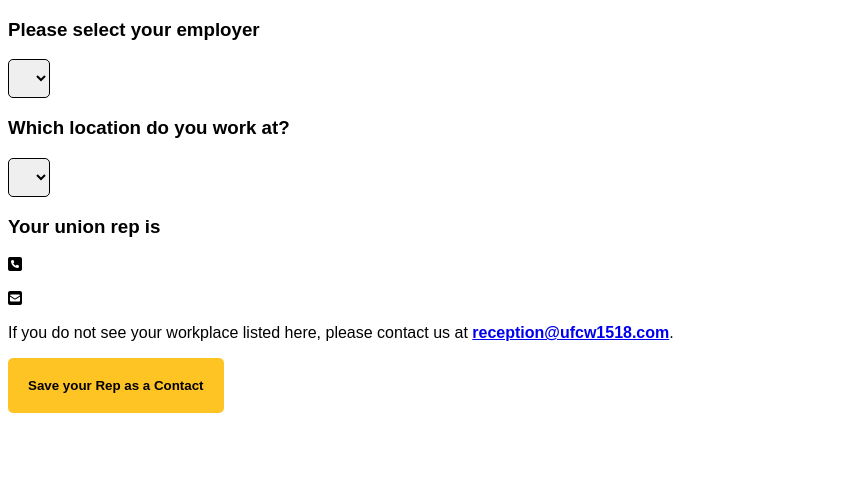
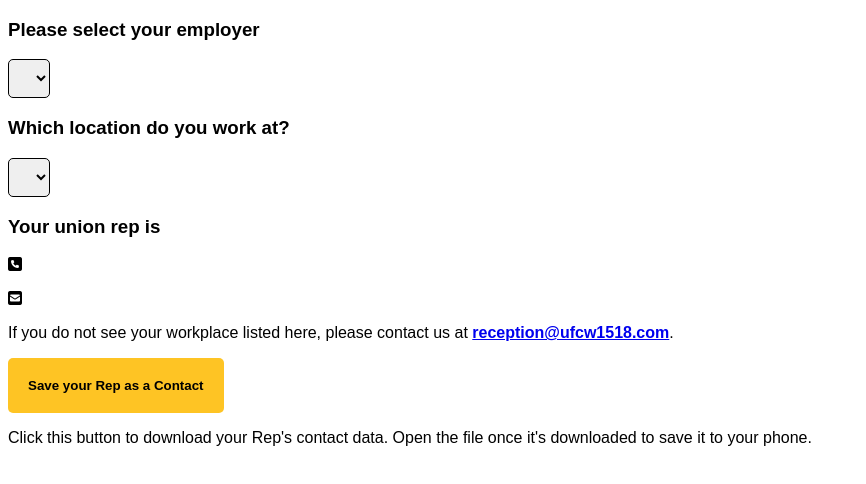
Before and after one commit to rwildeufcw1518/repfinder, a plain HTML site: page index.html in a window 1280 px wide. Shown: the whole page, without its empty margins (0-866 px from the left). Drawn offline with Linux system fonts and the light colour scheme; no server answers; a web font is replaced by a local one.

Commit message:
Update index.html

```diff
--- a/index.html
+++ b/index.html
@@ -168,5 +168,6 @@ getData();
 </div>
   <p>If you do not see your workplace listed here, please contact us at <strong><a href="mailto:reception@ufcw1518.com">reception@ufcw1518.com</a></strong>.</p>
     <button id="downloadButton">Save your Rep as a Contact</button>
+  <p>Click this button to download your Rep's contact data. Open the file once it's downloaded to save it to your phone.</p>
 </body>
 </html>
```
